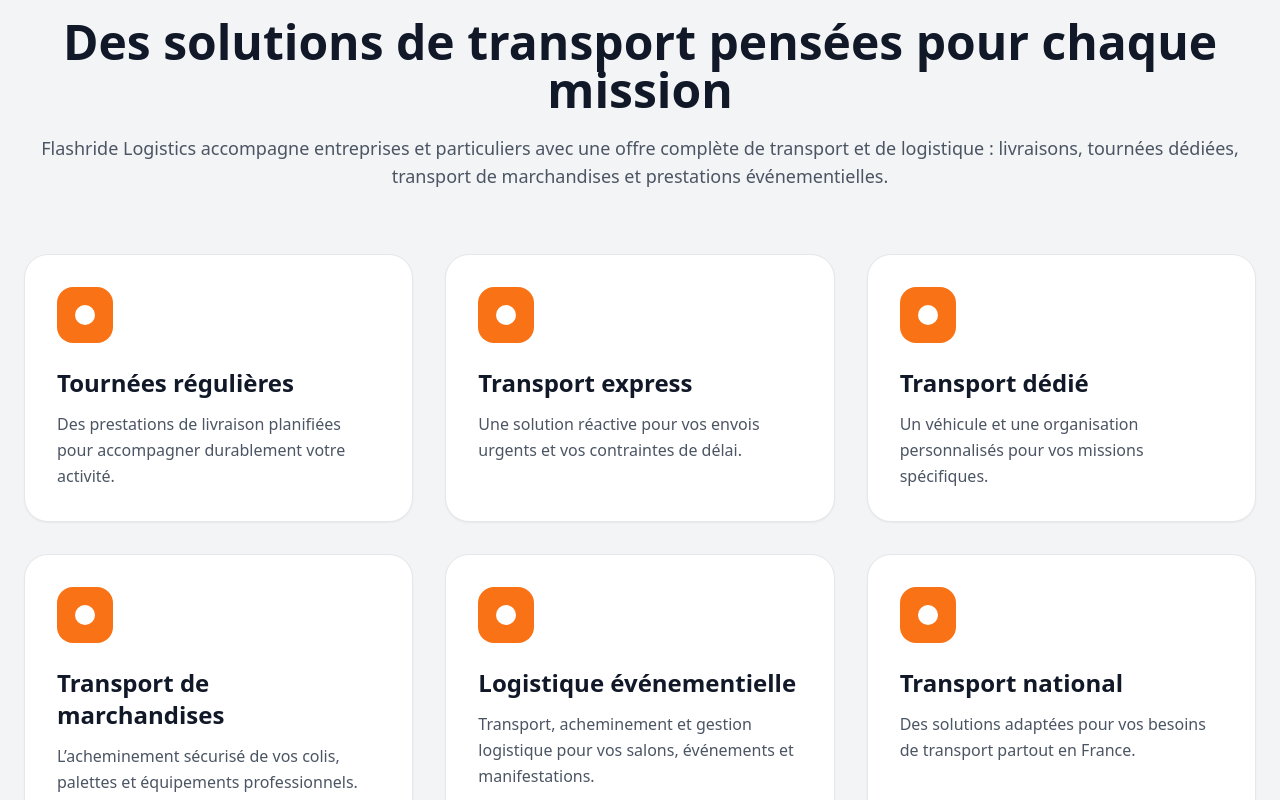
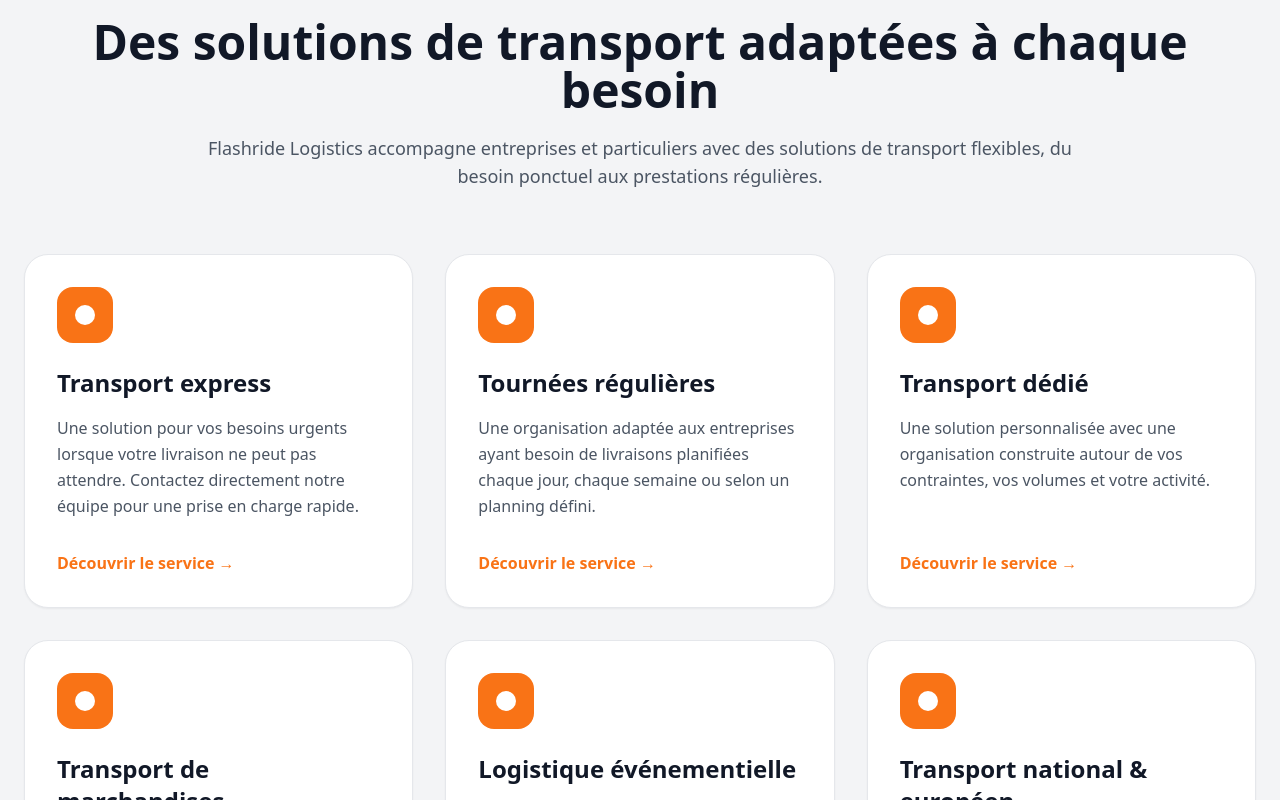
Before and after one commit to jasonvandommele-commits/flashride-logistics, a Next.js app: page / in a window 1280 px wide. Shown: the part 1280-2080 px from the top of the page. Built offline with nearby package versions, Linux system fonts and the light colour scheme.

Commit message:
Update page.jsx

```diff
--- a/app/page.jsx
+++ b/app/page.jsx
@@ -286,88 +286,127 @@ export default function FlashrideLogisticsWebsite() {
         </div>
 
       </section>
-            {/* Services */}
+            {/* SERVICES */}
 
       <section id="services" className="py-24 px-6 bg-gray-100">
+
 
         <div className="max-w-7xl mx-auto">
 
 
           <div className="text-center mb-16">
 
+
             <p className="text-orange-500 font-bold uppercase tracking-widest">
               Nos services
             </p>
 
 
-            <h2 className="text-3xl md:text-5xl font-black mt-4 leading-tight">
-              Des solutions de transport
-              pensées pour chaque mission
+            <h2 className="text-3xl md:text-5xl font-black mt-4">
+              Des solutions de transport adaptées à chaque besoin
             </h2>
 
 
-            <p className="mt-5 text-gray-600 text-lg">
-              Flashride Logistics accompagne entreprises et particuliers avec une
-              offre complète de transport et de logistique : livraisons, tournées
-              dédiées, transport de marchandises et prestations événementielles.
+            <p className="mt-5 text-gray-600 text-lg max-w-4xl mx-auto">
+
+              Flashride Logistics accompagne entreprises et particuliers
+              avec des solutions de transport flexibles, du besoin ponctuel
+              aux prestations régulières.
+
             </p>
 
+
           </div>
+
+
 
 
 
           <div className="grid md:grid-cols-2 lg:grid-cols-3 gap-8">
 
 
+
             {[
               {
+                title: "Transport express",
+                text: "Une solution pour vos besoins urgents lorsque votre livraison ne peut pas attendre. Contactez directement notre équipe pour une prise en charge rapide.",
+                link: "/transport-express"
+              },
+
+              {
                 title: "Tournées régulières",
-                text: "Des prestations de livraison planifiées pour accompagner durablement votre activité."
+                text: "Une organisation adaptée aux entreprises ayant besoin de livraisons planifiées chaque jour, chaque semaine ou selon un planning défini.",
+                link: "/tournees-regulieres"
               },
-              {
-                title: "Transport express",
-                text: "Une solution réactive pour vos envois urgents et vos contraintes de délai."
-              },
+
               {
                 title: "Transport dédié",
-                text: "Un véhicule et une organisation personnalisés pour vos missions spécifiques."
+                text: "Une solution personnalisée avec une organisation construite autour de vos contraintes, vos volumes et votre activité.",
+                link: "/transport-dedie"
               },
+
               {
                 title: "Transport de marchandises",
-                text: "L’acheminement sécurisé de vos colis, palettes et équipements professionnels."
+                text: "L’acheminement de vos colis, équipements ou marchandises avec une solution adaptée à votre besoin.",
+                link: "/transport-marchandises"
               },
+
               {
                 title: "Logistique événementielle",
-                text: "Transport, acheminement et gestion logistique pour vos salons, événements et manifestations."
+                text: "Transport et acheminement de matériel, équipements ou biens nécessaires à vos événements professionnels ou personnels.",
+                link: "/logistique-evenementielle"
               },
+
               {
-                title: "Transport national",
-                text: "Des solutions adaptées pour vos besoins de transport partout en France."
+                title: "Transport national & européen",
+                text: "Des solutions de transport depuis l’Île-de-France vers la France et l’Europe pour vos besoins ponctuels ou réguliers.",
+                link: "/transport-national"
               }
-            ].map((service, index) => (
+
+            ].map((service,index)=>(
 
 
               <div
                 key={index}
-                className="bg-white p-8 rounded-3xl border border-gray-200 shadow-sm hover:shadow-xl hover:-translate-y-1 transition duration-300"
+                className="bg-white rounded-3xl p-8 border border-gray-200 shadow-sm hover:shadow-xl hover:-translate-y-1 transition duration-300 flex flex-col"
               >
 
 
-                <div className="w-14 h-14 bg-orange-500 rounded-2xl mb-6 flex items-center justify-center">
+                <div className="w-14 h-14 bg-orange-500 rounded-2xl flex items-center justify-center mb-6">
 
                   <div className="w-5 h-5 bg-white rounded-full"></div>
 
                 </div>
 
 
-                <h3 className="text-2xl font-bold mb-3">
+
+
+                <h3 className="text-2xl font-bold mb-4">
                   {service.title}
                 </h3>
 
 
-                <p className="text-gray-600 leading-relaxed">
+
+
+                <p className="text-gray-600 leading-relaxed flex-grow">
+
                   {service.text}
+
                 </p>
+
+
+
+
+
+                <a
+                  href={service.link}
+                  className="mt-8 inline-flex items-center text-orange-500 font-bold hover:text-orange-600 transition"
+                >
+
+                  Découvrir le service →
+
+                </a>
+
 
 
               </div>
@@ -376,7 +415,9 @@ export default function FlashrideLogisticsWebsite() {
             ))}
 
 
+
           </div>
+
 
 
         </div>
```
